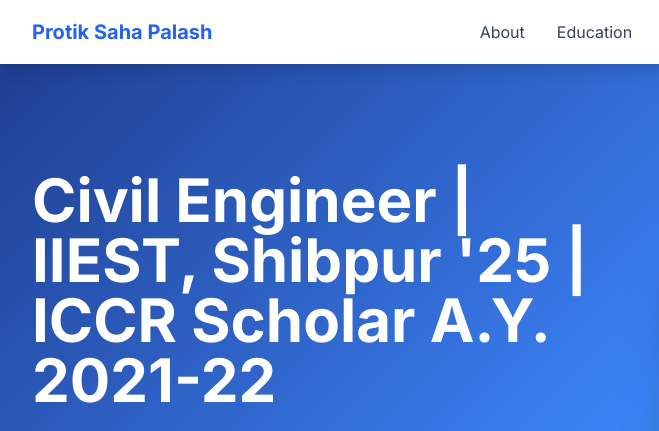
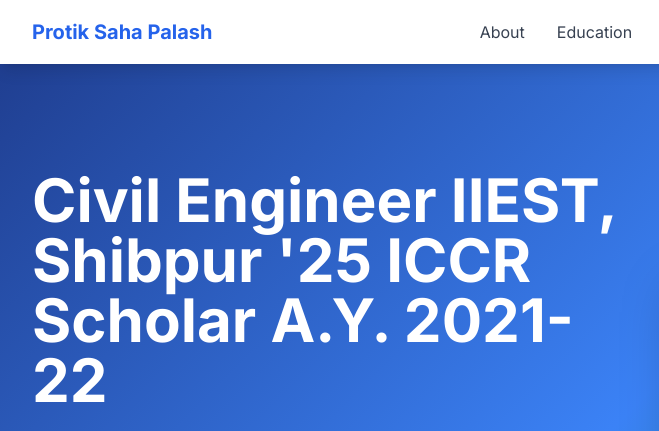
Before and after one commit to protiksahapalash/protiksahapalash.github.io, a plain HTML site: page index.html in a window 1280 px wide. Shown: the top 431 px of the page, 0-659 px from the left. Drawn offline with nearby package versions, Linux system fonts and the light colour scheme.

Commit message:
Update index.html

```diff
--- a/index.html
+++ b/index.html
@@ -71,7 +71,7 @@
         <div class="max-w-7xl mx-auto px-4 sm:px-6 lg:px-8 py-20">
             <div class="grid md:grid-cols-2 gap-12 items-center">
                 <div>
-                    <h1 class="text-5xl md:text-6xl font-bold mb-6">Civil Engineer | IIEST, Shibpur '25 | ICCR Scholar A.Y. 2021-22</h1>
+                    <h1 class="text-5xl md:text-6xl font-bold mb-6">Civil Engineer IIEST, Shibpur '25 ICCR Scholar A.Y. 2021-22</h1>
                     <p class="text-xl mb-8 opacity-90">To advance in Transportation Engineering through focused research on discrete choice model and travel behavior,
 aiming to pursue a Ph.D. and contribute meaningfully to the field</p>
                     <div class="flex space-x-4">
```
